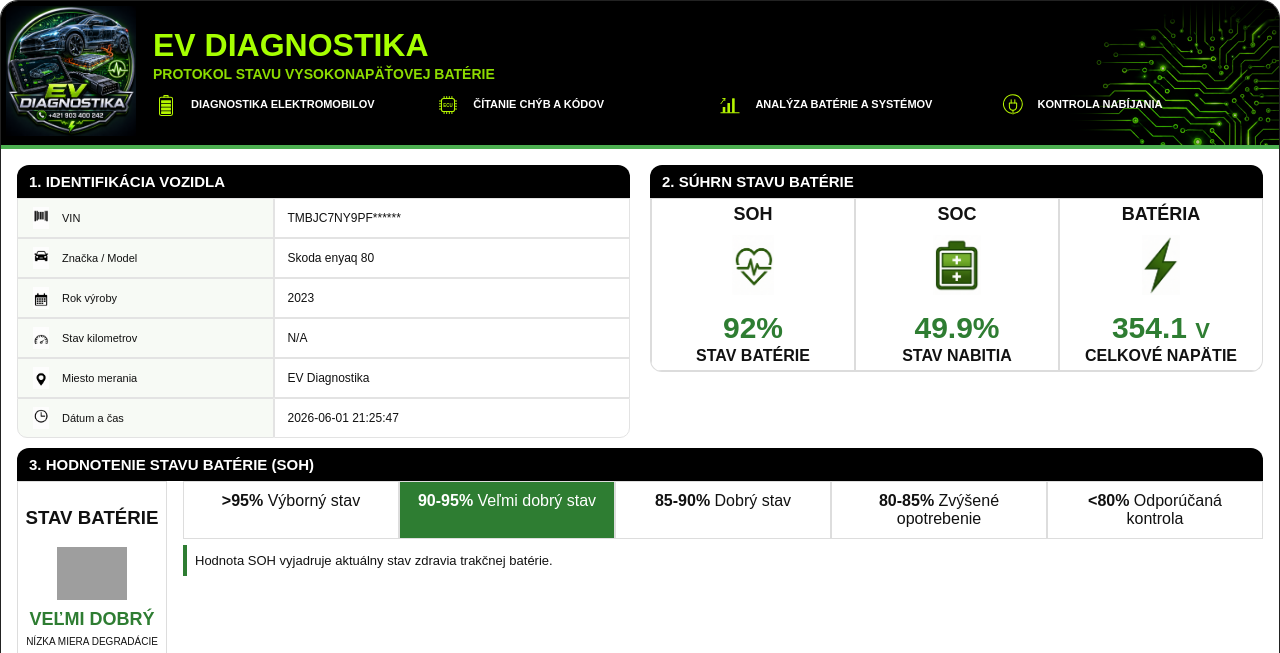
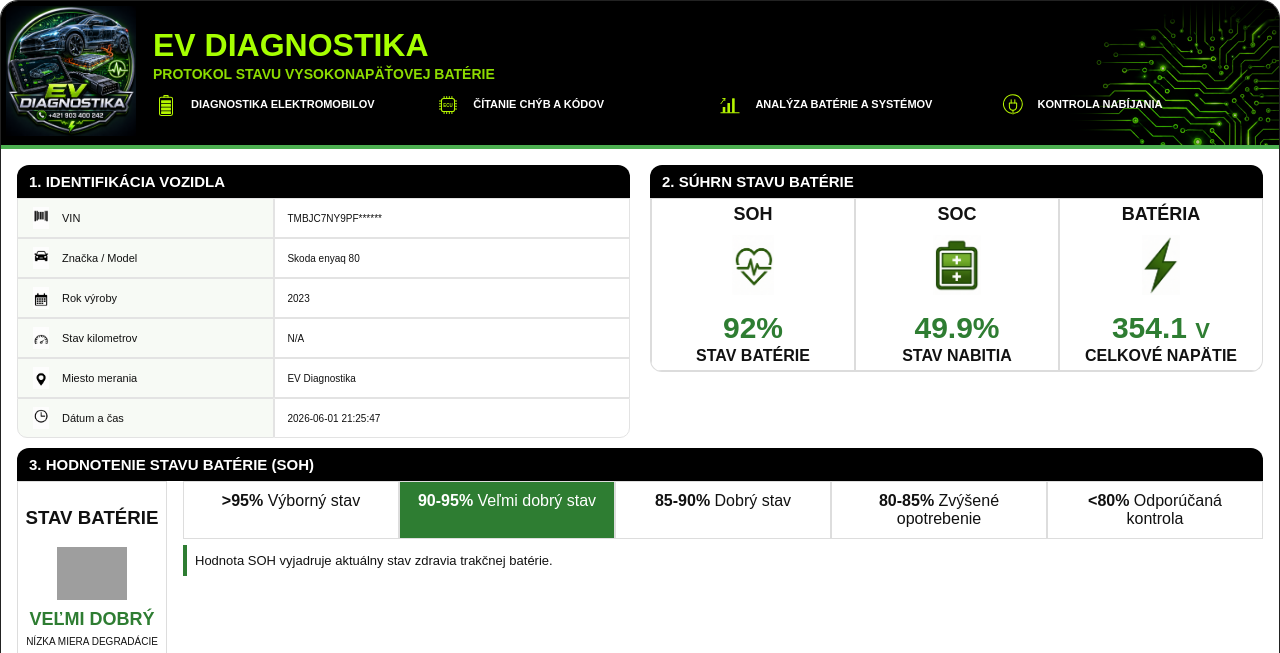
Before and after one commit to marianblaha/pdf-upravy, a FastAPI app: page /preview in a window 1280 px wide. Shown: the top 653 px of the page. Run offline with FastAPI, Linux system fonts and the light colour scheme; grey boxes are pictures that could not be loaded.

Commit message:
section identifikacia vozidla upravy

```diff
--- a/templates/report.html
+++ b/templates/report.html
@@ -186,7 +186,7 @@ body{
 }
 
 .vehicle-table td:last-child{
-    font-size:12px;
+    font-size:10px;
     font-weight:500;
 }
 
```
